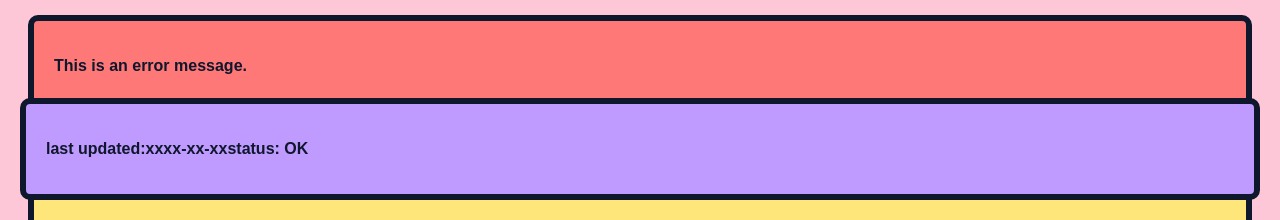
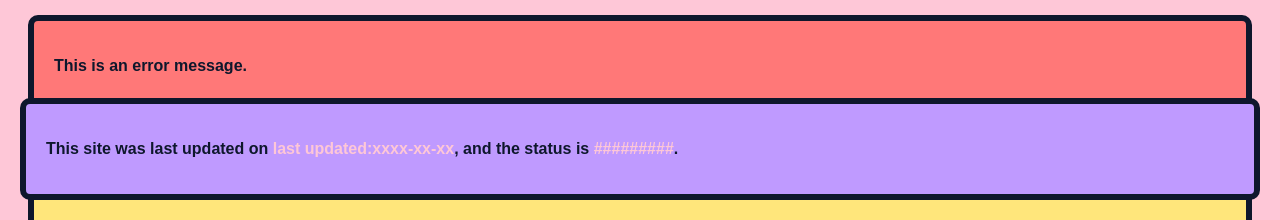
Before and after one commit to MaplePost/wwdata, a plain HTML site: page docs/index.html in a window 1280 px wide. Shown: the part 580-800 px from the top of the page. Drawn offline with Linux system fonts and the light colour scheme.

Commit message:
style status and date message more inline

```diff
--- a/docs/css/base.css
+++ b/docs/css/base.css
@@ -23,6 +23,11 @@ body {
   bottom: 0;
   left: 0;
   right: 0;
+}
+
+.word-data{
+  color: #fec7d7;
+
 }
 
 
--- a/docs/index.html
+++ b/docs/index.html
@@ -70,13 +70,11 @@
 
 <!-- Site Status -->
   <footer class="flex widget status floating">
-    <p id="lastUpdated">
-      last updated: #########
-    </p>
-    <p id="localStatus">
-      status: #########
+    <p>
+      This site was last updated on <span id="lastUpdated" class="word-data">#########</span>, and the status is <span class="word-data">#########</span>.
     </p>
     </footer>
+
 
     <!-- Le javascript
     ================================================== -->
```
